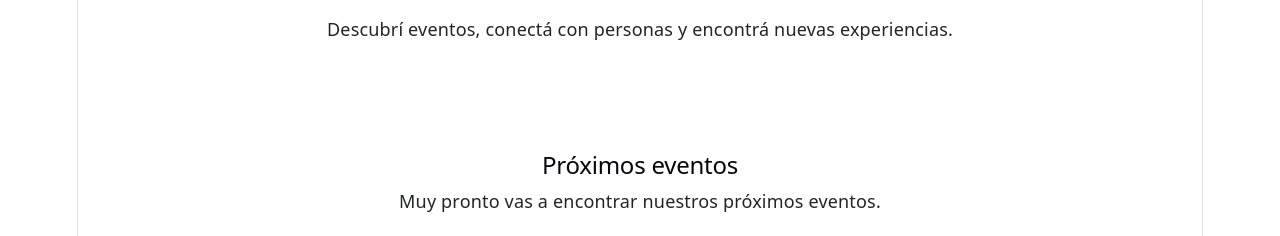
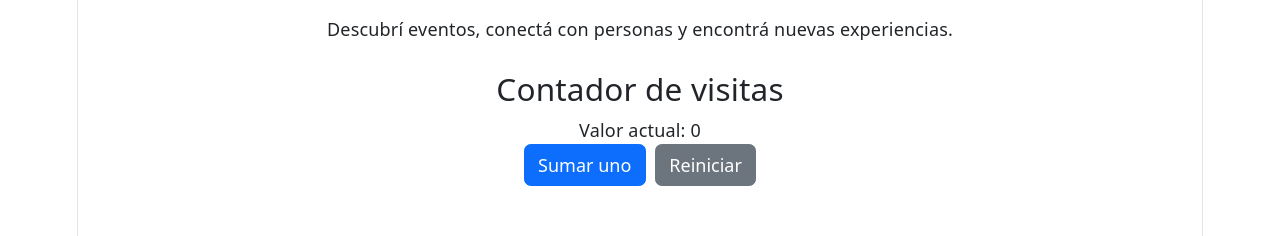
Before and after one commit to jazmintsakoumagkos/landing-pilar-tecno, a React (Vite) app: page / in a window 1280 px wide. Shown: the part 169-405 px from the top of the page. Built offline with nearby package versions, Linux system fonts and the light colour scheme.

Commit message:
add: contador

```diff
--- a/src/App.tsx
+++ b/src/App.tsx
@@ -1,5 +1,6 @@
 import { Container } from 'react-bootstrap'
 import Navbar from './components/Navbar'
+import Contador from './components/Contador'
 
 function App() {
   return (
@@ -9,10 +10,12 @@ function App() {
       <main id="inicio">
         <Container className="py-5">
           <h1>Bienvenido a Pilar Tecno</h1>
+
           <p>
             Descubrí eventos, conectá con personas y encontrá
             nuevas experiencias.
           </p>
+          <Contador />
         </Container>
 
         <section id="eventos">
--- /dev/null
+++ b/src/components/Contador.tsx
@@ -0,0 +1,28 @@
+
+import { useState } from 'react'
+import { Button } from 'react-bootstrap'
+
+function Contador() {
+  const [contador, setContador] = useState<number>(0)
+
+  return (
+    <section className="my-4">
+      <h3>Contador de visitas</h3>
+      <p>Valor actual: {contador}</p>
+
+      <Button onClick={() => setContador(contador + 1)}>
+        Sumar uno
+      </Button>
+
+      <Button
+        variant="secondary"
+        className="ms-2"
+        onClick={() => setContador(0)}
+      >
+        Reiniciar
+      </Button>
+    </section>
+  )
+}
+
+export default Contador
```
